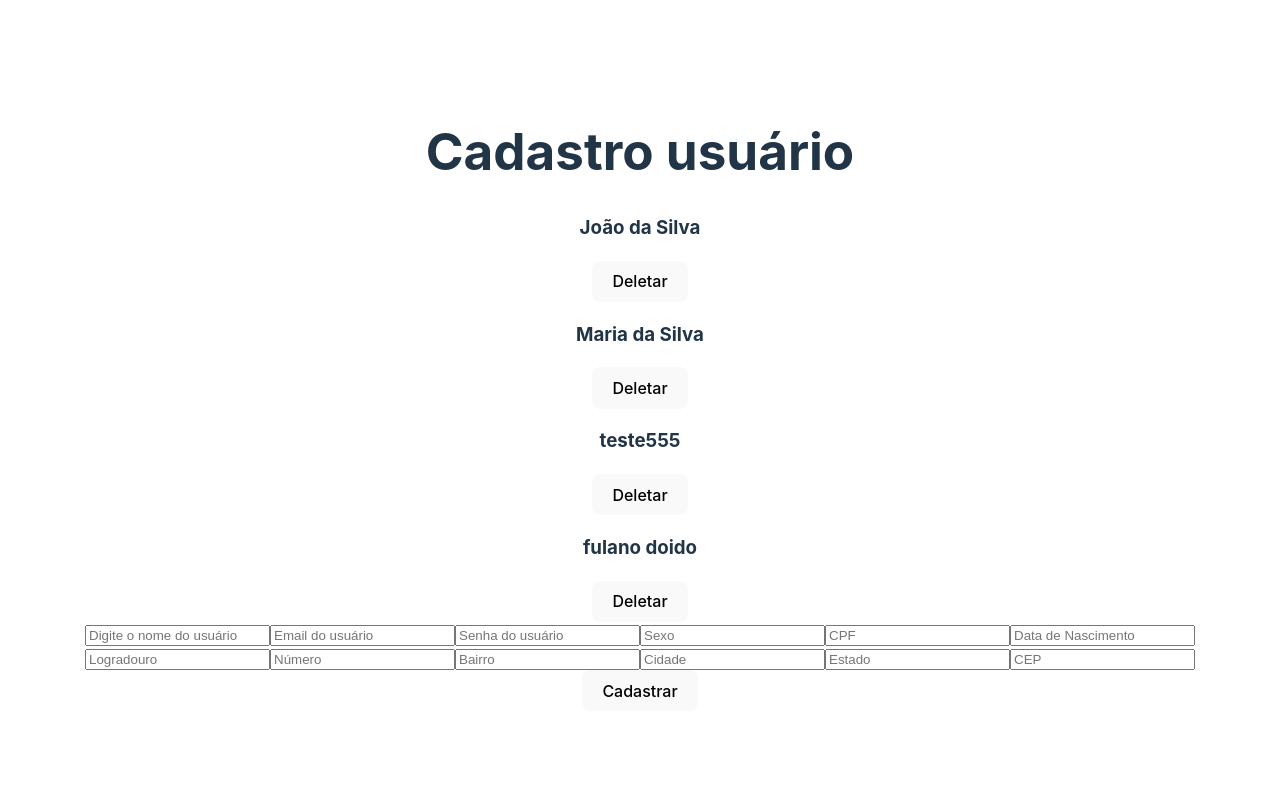
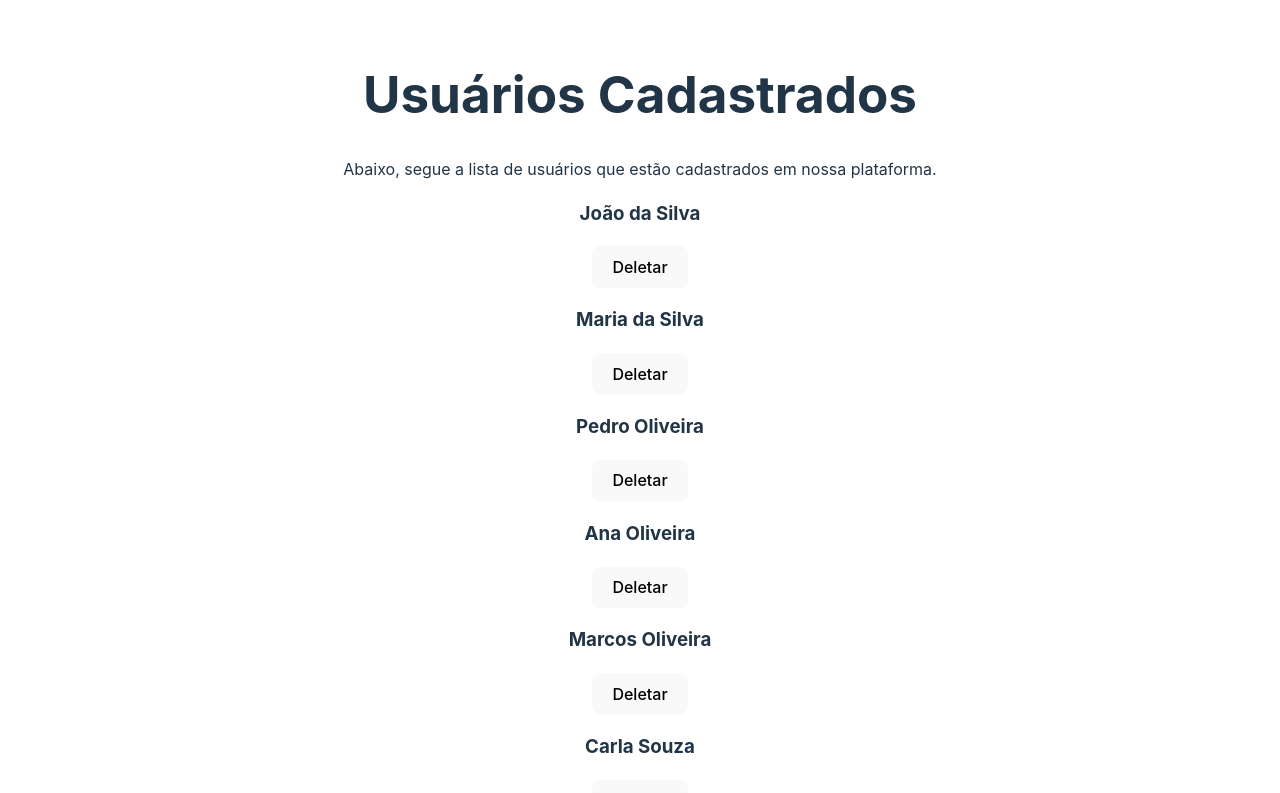
Before and after one commit to juniorpinhodev/Exercita365, a React (Vite) app in the folder Exercita365/: page /users/registration in a window 1280 px wide. Shown: the top 793 px of the page. Built offline with nearby package versions, Linux system fonts and the light colour scheme; data requests are answered from the project's data file.

Commit message:
feat: 🎸 organização estética UserRegistration

```diff
--- a/Exercita365/data/db.json
+++ b/Exercita365/data/db.json
@@ -1,7 +1,7 @@
 {
   "users": [
     {
-      "id": "1",
+      "id": 1,
       "isLogged": false,
       "nome": "João da Silva",
       "sexo": "Masculino",
@@ -19,7 +19,7 @@
       }
     },
     {
-      "id": "2",
+      "id": 2,
       "isLogged": false,
       "nome": "Maria da Silva",
       "sexo": "Feminino",
@@ -37,16 +37,76 @@
       }
     },
     {
-      "id": "8c28",
-      "nome": "teste555",
-      "email": "teste",
-      "senha": "314"
+      "id": 3,
+      "isLogged": false,
+      "nome": "Pedro Oliveira",
+      "sexo": "Masculino",
+      "cpf": "111.222.333-44",
+      "data_nascimento": "1985-07-15",
+      "email": "pedro@email.com",
+      "senha": 123456,
+      "endereco": {
+        "logradouro": "Rua dos Coqueiros",
+        "numero": 789,
+        "bairro": "Praia",
+        "cidade": "Recife",
+        "estado": "PE",
+        "cep": "87654-321"
+      }
     },
     {
-      "id": "e19a",
-      "nome": "fulano doido",
-      "email": "w@W",
-      "senha": "1222"
+      "id": 4,
+      "isLogged": false,
+      "nome": "Ana Oliveira",
+      "sexo": "Feminino",
+      "cpf": "222.333.444-55",
+      "data_nascimento": "1992-03-20",
+      "email": "ana@email.com",
+      "senha": 123456,
+      "endereco": {
+        "logradouro": "Rua das Palmas",
+        "numero": 101,
+        "bairro": "Praia de Iracema",
+        "cidade": "Fortaleza",
+        "estado": "CE",
+        "cep": "76543-210"
+      }
+    },
+    {
+      "id": 5,
+      "isLogged": false,
+      "nome": "Marcos Oliveira",
+      "sexo": "Masculino",
+      "cpf": "333.444.555-66",
+      "data_nascimento": "1980-12-10",
+      "email": "marcos@email.com",
+      "senha": 123456,
+      "endereco": {
+        "logradouro": "Avenida dos Ipês",
+        "numero": 222,
+        "bairro": "Centro",
+        "cidade": "Curitiba",
+        "estado": "PR",
+        "cep": "65432-109"
+      }
+    },
+    {
+      "id": 6,
+      "isLogged": false,
+      "nome": "Carla Souza",
+      "sexo": "Feminino",
+      "cpf": "444.555.666-77",
+      "data_nascimento": "1987-09-25",
+      "email": "carla@email.com",
+      "senha": 123456,
+      "endereco": {
+        "logradouro": "Rua das Flores",
+        "numero": 333,
+        "bairro": "Centro",
+        "cidade": "Belo Horizonte",
+        "estado": "MG",
+        "cep": "54321-908"
+      }
     }
   ]
 }
--- a/Exercita365/src/context/UsersContext.jsx
+++ b/Exercita365/src/context/UsersContext.jsx
@@ -79,13 +79,13 @@ export const UsersContextProvider = ({children})=> {
 
 
   //POST cadastrar
-  function registerUsers(newUsers){
+  function registerUsers(users){
     fetch('http://localhost:3000/users', {
       method: 'POST',
       headers: {
         'Content-Type': 'application/json'
       },
-      body: JSON.stringify(newUsers)
+      body: JSON.stringify(users)
     })
     .then(()=> {
       alert('Usuário cadastrado com sucesso')
@@ -124,7 +124,7 @@ export const UsersContextProvider = ({children})=> {
   }
 
   return(
-    <UsersContext.Provider value={{users, readUsersId, registerUsers, editUsers, removeUsers}}>
+    <UsersContext.Provider value={{users, readUsersId, login, registerUsers, editUsers, removeUsers}}>
       {children}
     </UsersContext.Provider>
   )
--- a/Exercita365/src/pages/UsersRegistration.jsx
+++ b/Exercita365/src/pages/UsersRegistration.jsx
@@ -1,5 +1,7 @@
 import { UsersContext } from '../context/UsersContext'
 import React, { useContext, useState } from 'react';
+
+
 
 function UsersRegistration(){
 
@@ -23,7 +25,9 @@ function UsersRegistration(){
 
 return(
     <>
-      <h1>Cadastro usuário</h1>
+      <h1>Usuários Cadastrados</h1>
+      <p>Abaixo, segue a lista de usuários que estão cadastrados em nossa plataforma.</p>
+
       {!!users &&
         users.map((user) => (
           <>
@@ -32,15 +36,18 @@ return(
           </>
         ))}
 
-        <br />
+        <br/>
 
-        <input
+        <h1>Cadastre-se!</h1>
+        <p>Seja um dos nossos membros. Cadastre-se na maior plataforma de locais para atividades físicas de Floripa!</p>
+
+      <input
         type="text"
         value={newUsers.nome}
         placeholder="Digite o nome do usuário"
         onChange={(e) =>
           setNewUsers({ ...newUsers, nome: e.target.value })
-        }
+      }
       />
 
       <input
@@ -50,7 +57,7 @@ return(
         onChange={(e) =>
             setNewUsers({ ...newUsers, email: e.target.value })
         }
-      />
+      />  <br />
 
       <input
         type="password"
@@ -68,7 +75,7 @@ return(
             onChange={(e) =>
                 setNewUsers({ ...newUsers, sexo: e.target.value })
         }
-        />
+        />  <br />
 
         <input
             type='text'
@@ -86,7 +93,7 @@ return(
             onChange={(e) =>
                 setNewUsers({ ...newUsers, data_nascimento: e.target.value })
         }
-        />
+        />  <br/>
 
         <input
             type="text"
@@ -110,7 +117,7 @@ return(
                 endereco: { ...newUsers.endereco, numero: e.target.value }
                 })
         }
-        />
+        /> <br/>
 
         <input
             type="text"
@@ -134,7 +141,7 @@ return(
                 endereco: { ...newUsers.endereco, cidade: e.target.value }
                 })
         }
-        />
+        /> <br/>
 
         <input
             type="text"
@@ -158,7 +165,7 @@ return(
                 endereco: { ...newUsers.endereco, cep: e.target.value }
                 })
         }
-        />
+        /> <br/> <br/>
 
 
       <button onClick={() => registerUsers(newUsers)}>Cadastrar</button>
```
